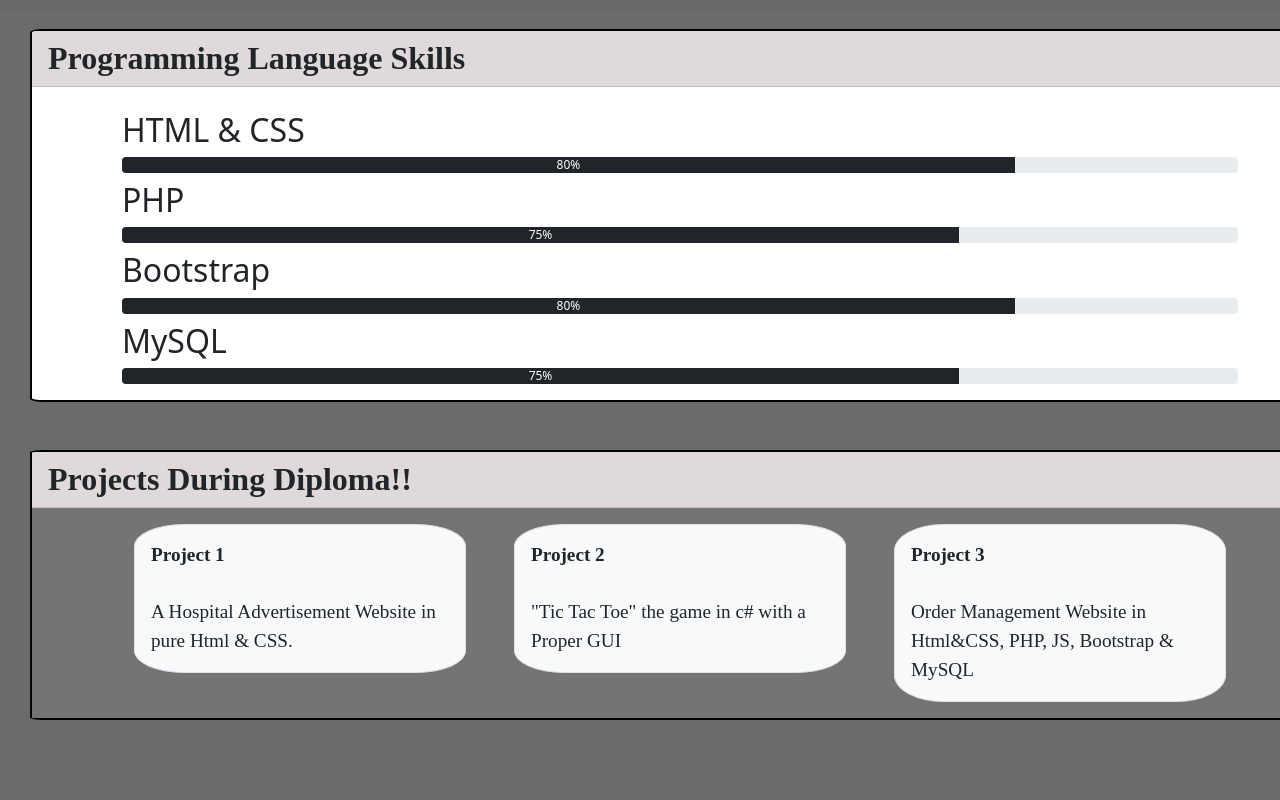
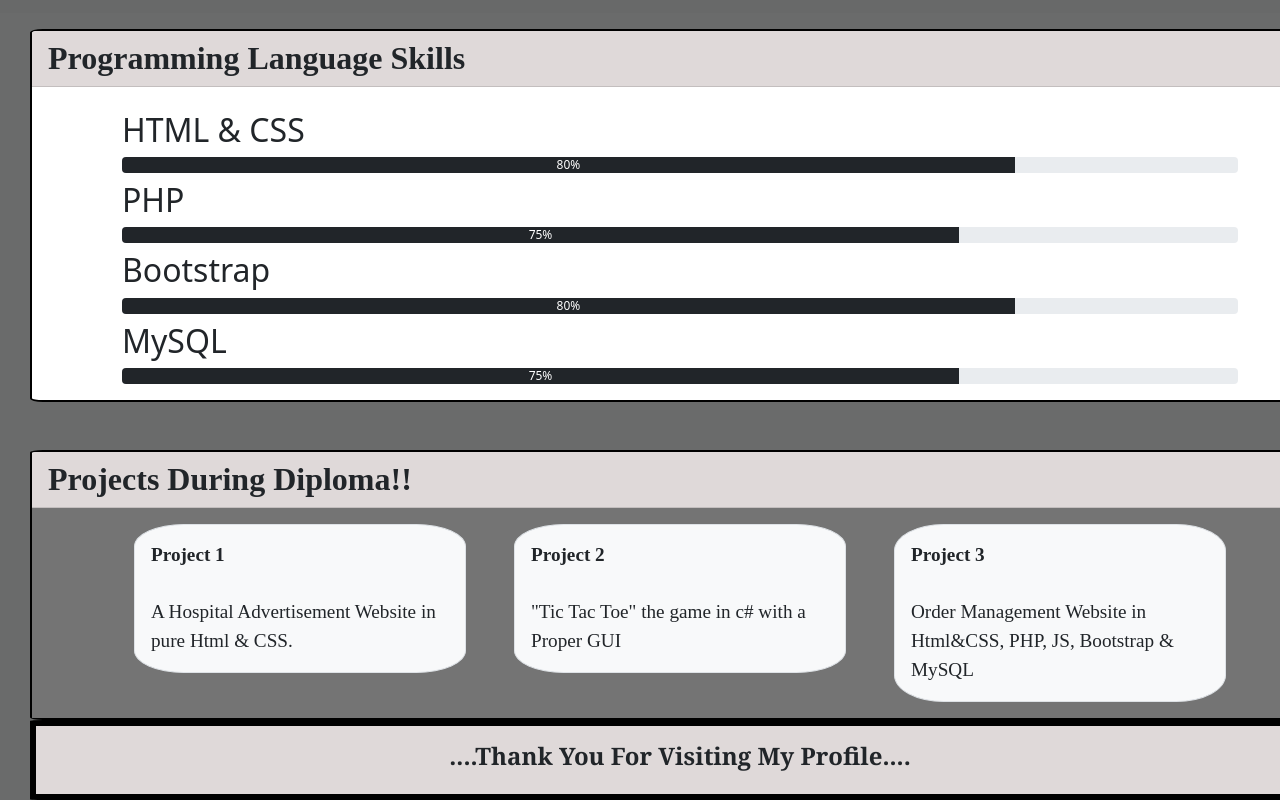
Before and after one commit to yugandharsarode/Portfolio, a plain HTML site: page index.html in a window 1280 px wide. Shown: the part 1240-2040 px from the top of the page. Before the commit the page ends 1960 px from the top, so only its background shows below. Drawn offline with nearby package versions, Linux system fonts and the light colour scheme.

Commit message:
Footer is added to this file (Thanks Message)

```diff
--- a/index.html
+++ b/index.html
@@ -240,6 +240,12 @@
     </div>
   </div>
 </div>
+<div class="card">
+  <div class="card-body"
+      style="background-color:rgb(223, 217, 217); float: right; text-align: right; border: 4px solid rgb(0, 0, 0); font-family: Georgia, serif; margin-top: 0px;">
+      <h4><b><center>....Thank You For Visiting My Profile....</center></b></h4>
+  </div>
+</div>
 
 
 
```
